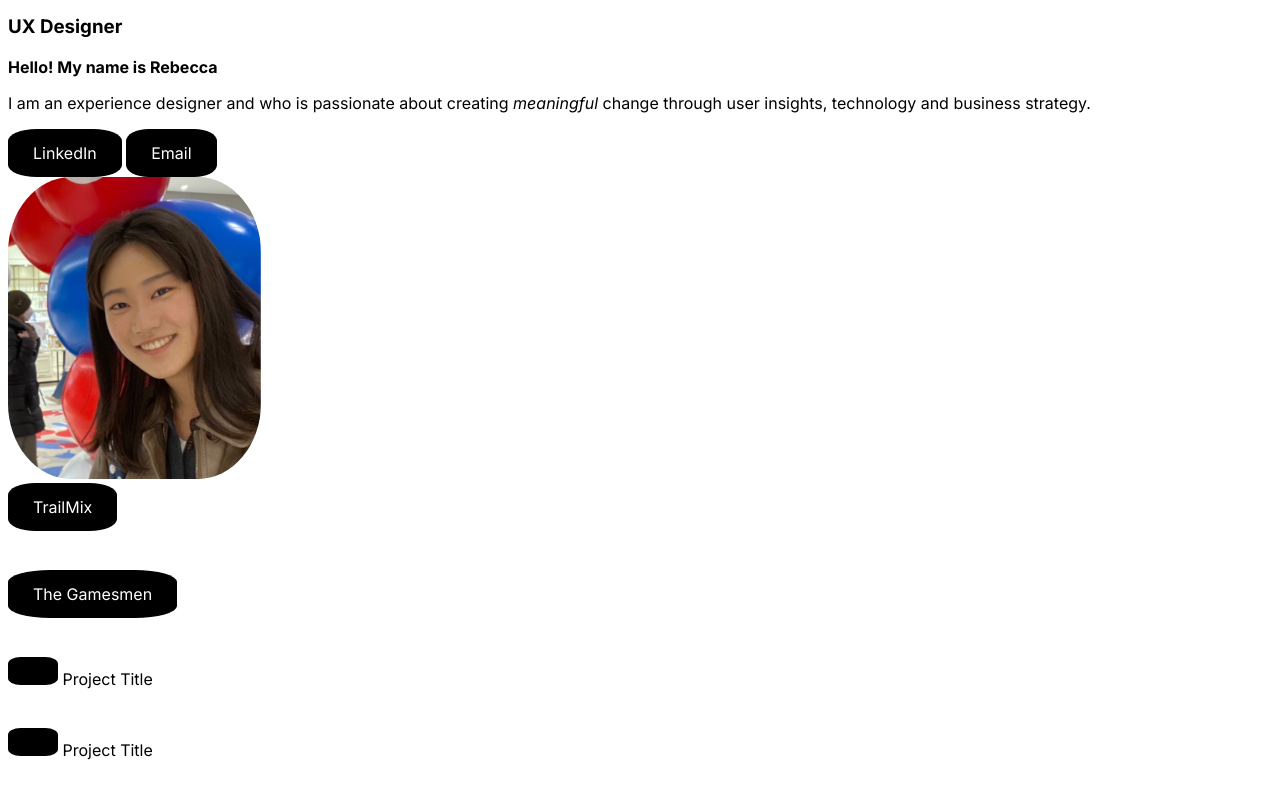
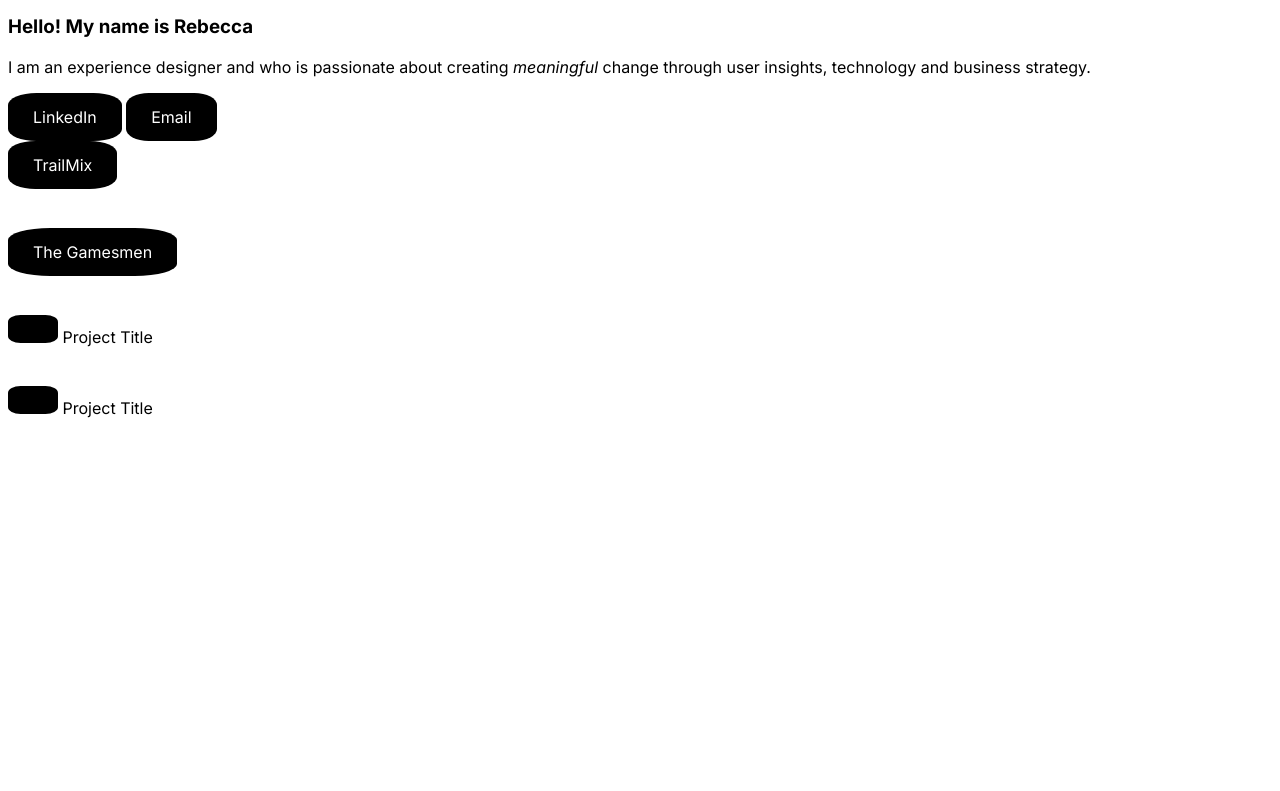
Before and after one commit to conkadonk/Designs, a plain HTML site: page index.html in a window 1280 px wide. Shown: the part 126-917 px from the top of the page. After the commit the page ends 800 px from the top, so only its background shows below. Drawn offline with Linux system fonts and the light colour scheme.

Commit message:
removed pfp

```diff
--- a/index.html
+++ b/index.html
@@ -29,9 +29,8 @@
   </a>
 </div>
 
-<div class="intro">
-    <h3>UX Designer</h3>
-    <strong>Hello! My name is Rebecca</strong>
+<container class="intro">
+    <h3>Hello! My name is Rebecca</h3>
     <p>
     I am an experience designer and who is
     passionate about creating <em>meaningful</em> change through user insights,
@@ -40,11 +39,7 @@
     <a href="https://www.linkedin.com/in/rebecca-hwang/" target="_blank">LinkedIn</a>
     <a href="mailto:rebecca.shhw@gmail.com" target="_blank">Email</a>
     </br>
-
-    <img class="profile-img"
-    src="images/Profile_img.png"
-    />
-</div>
+</container>
 
 <!-- project grid -->
 <div class="parent">
--- a/styles.css
+++ b/styles.css
@@ -70,10 +70,6 @@ h3.intro {
     font-family: "Inter", sans-serif;
 }
 
-strong.intro {
-    font-family: "Inter", sans-serif;
-}
-
 p.intro {
     font-family: "Inter", sans-serif;
 }
```
